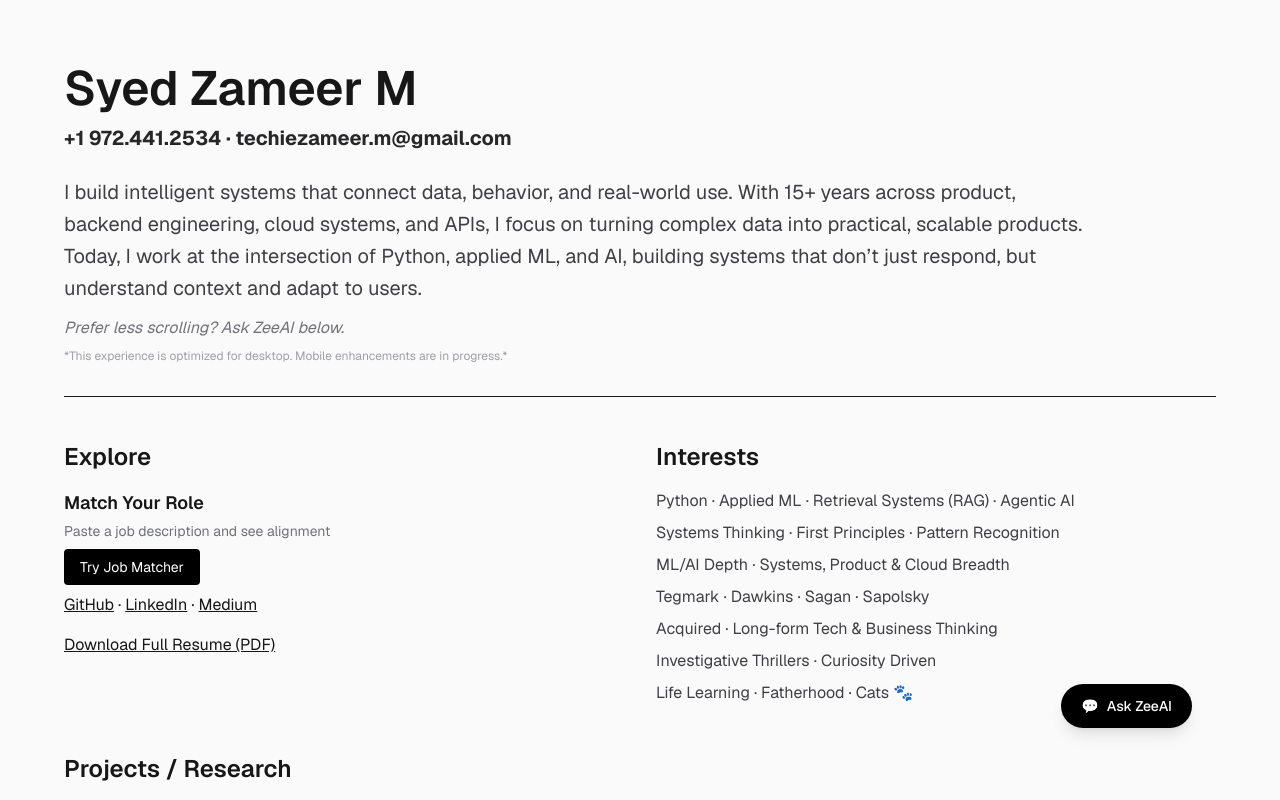
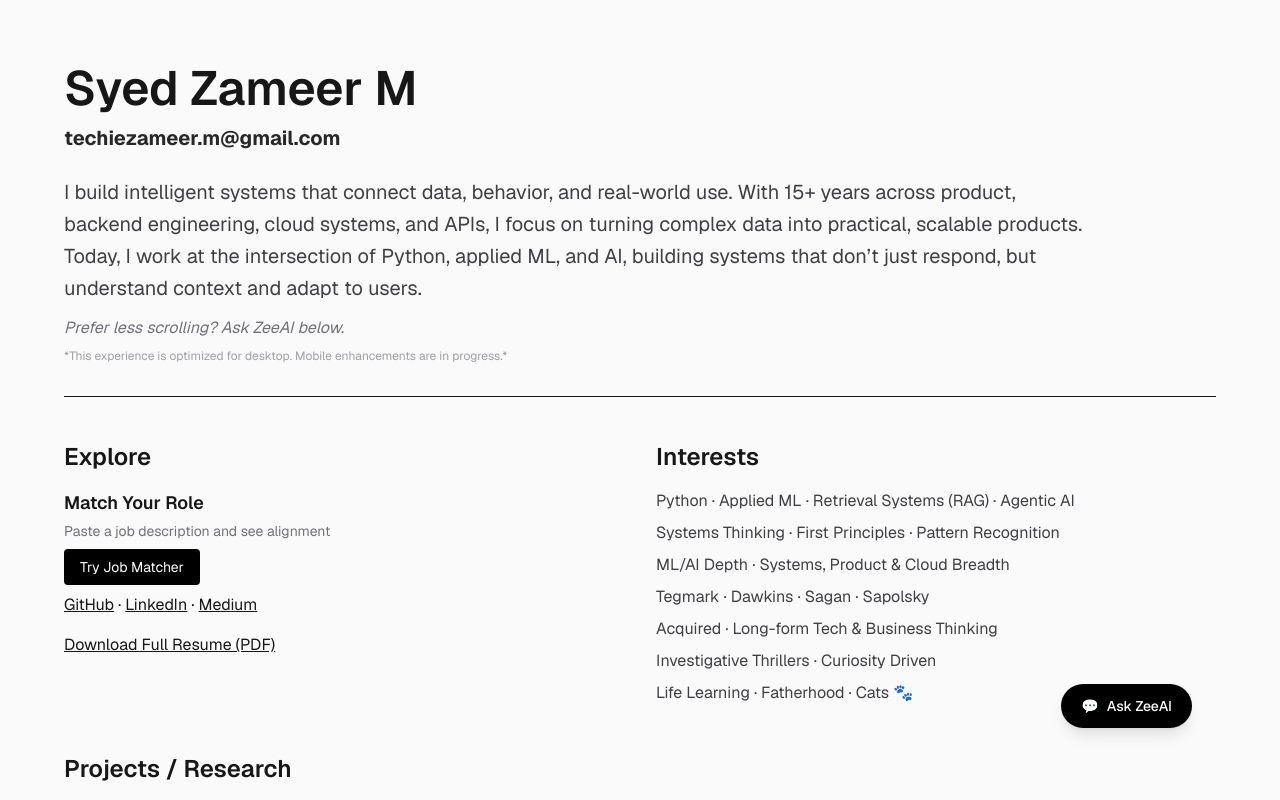
Before and after one commit to vasthelium/zee-ai-site, a Next.js app in the folder frontend/: page / in a window 1280 px wide. Shown: the top 800 px of the page. Built offline with nearby package versions, Linux system fonts and the light colour scheme.

Commit message:
minor edits

```diff
--- a/frontend/src/app/page.tsx
+++ b/frontend/src/app/page.tsx
@@ -99,7 +99,7 @@ export default function Home() {
         <h1 className="text-5xl font-semibold">Syed Zameer M</h1>
 
         <p className="mt-3 text-xl font-bold text-zinc-800 dark:text-zinc-200">
-          +1 972.441.2534 · techiezameer.m@gmail.com
+          techiezameer.m@gmail.com
         </p>
 
         <p className="mt-6 text-xl leading-8 text-zinc-700 dark:text-zinc-300 max-w-5xl">
```
